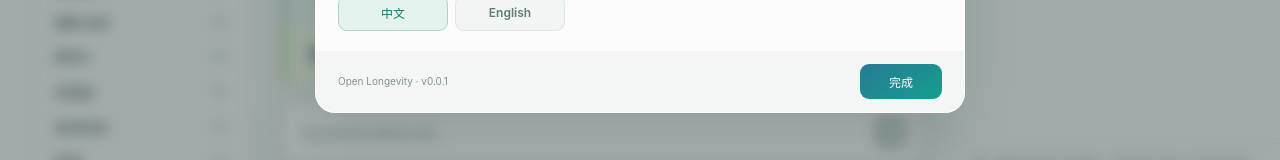
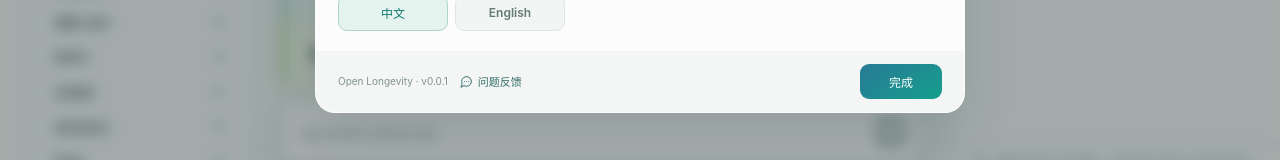
Before and after one commit to edison7009/OpenLongevity, a React (Vite) app: page / in a window 1280 px wide. Both pictures are taken after a click on the button 1118 px from the left and 18 px from the top of the page. Shown: the part 619-779 px from the top of the page. Built offline with nearby package versions, Linux system fonts and the light colour scheme.

Commit message:
Add GitHub feedback link to settings

```diff
--- a/src/App.tsx
+++ b/src/App.tsx
@@ -66,6 +66,7 @@ import type {
 
 const APP_VERSION = packageMetadata.version;
 const PRODUCT_WEBSITE = 'https://edison7009.github.io/OpenLongevity/';
+const FEEDBACK_URL = 'https://github.com/edison7009/OpenLongevity/issues';
 
 function createAmbientAssignments(count: number) {
   const assignments: Array<{
@@ -2514,7 +2515,13 @@ function SettingsDialog({
         </div>
 
         <footer className="dialog-footer">
-          <span>Open Longevity · v{APP_VERSION}</span>
+          <div className="dialog-meta">
+            <span>Open Longevity · v{APP_VERSION}</span>
+            <button onClick={() => void openExternalUrl(FEEDBACK_URL)}>
+              <MessageCircleMore size={13} strokeWidth={1.8} />
+              {t('feedback')}
+            </button>
+          </div>
           <button className="primary-button" onClick={onClose}>
             {t('close')}
           </button>
--- a/src/i18n.ts
+++ b/src/i18n.ts
@@ -73,6 +73,7 @@ const messages = {
     themeLight: '浅色',
     themeDark: '夜间',
     language: '界面语言',
+    feedback: '问题反馈',
     close: '完成',
     notConfigured: '请先在左下角设置中配置模型；本地笔记浏览不受影响。',
     loading: '正在读取本地知识库…',
@@ -162,6 +163,7 @@ const messages = {
     themeLight: 'Light',
     themeDark: 'Dark',
     language: 'Language',
+    feedback: 'Feedback',
     close: 'Done',
     notConfigured: 'Configure a model from Settings. Local note browsing still works without one.',
     loading: 'Reading your local knowledge library…',
--- a/src/index.css
+++ b/src/index.css
@@ -2196,12 +2196,31 @@ body.resizing-panels * {
   background: #f3f6f5;
 }
 
-.dialog-footer > span {
-  display: flex;
-  align-items: center;
-  gap: 6px;
+.dialog-meta {
+  display: flex;
+  align-items: center;
+  gap: 12px;
+}
+
+.dialog-meta > span {
   color: #82938f;
   font-size: 10px;
+}
+
+.dialog-meta > button {
+  display: inline-flex;
+  align-items: center;
+  gap: 5px;
+  padding: 3px 0;
+  color: #376f69;
+  background: none;
+  border: 0;
+  font-size: 11px;
+  cursor: pointer;
+}
+
+.dialog-meta > button:hover {
+  color: #075a58;
 }
 
 .primary-button {
@@ -2586,7 +2605,7 @@ body.resizing-panels * {
 [data-theme='dark'] .related-list small,
 [data-theme='dark'] .rail-disclosure,
 [data-theme='dark'] .dialog-header p,
-[data-theme='dark'] .dialog-footer > span,
+[data-theme='dark'] .dialog-meta > span,
 [data-theme='dark'] .capture-guide-note {
   color: #929794;
 }
@@ -2893,6 +2912,14 @@ body.resizing-panels * {
   background: #1c1e1d;
 }
 
+[data-theme='dark'] .dialog-meta > button {
+  color: #78b8ab;
+}
+
+[data-theme='dark'] .dialog-meta > button:hover {
+  color: #9bd7cb;
+}
+
 [data-theme='dark'] .secondary-button:hover {
   color: #90d0c3;
   background: #29322f;
```
